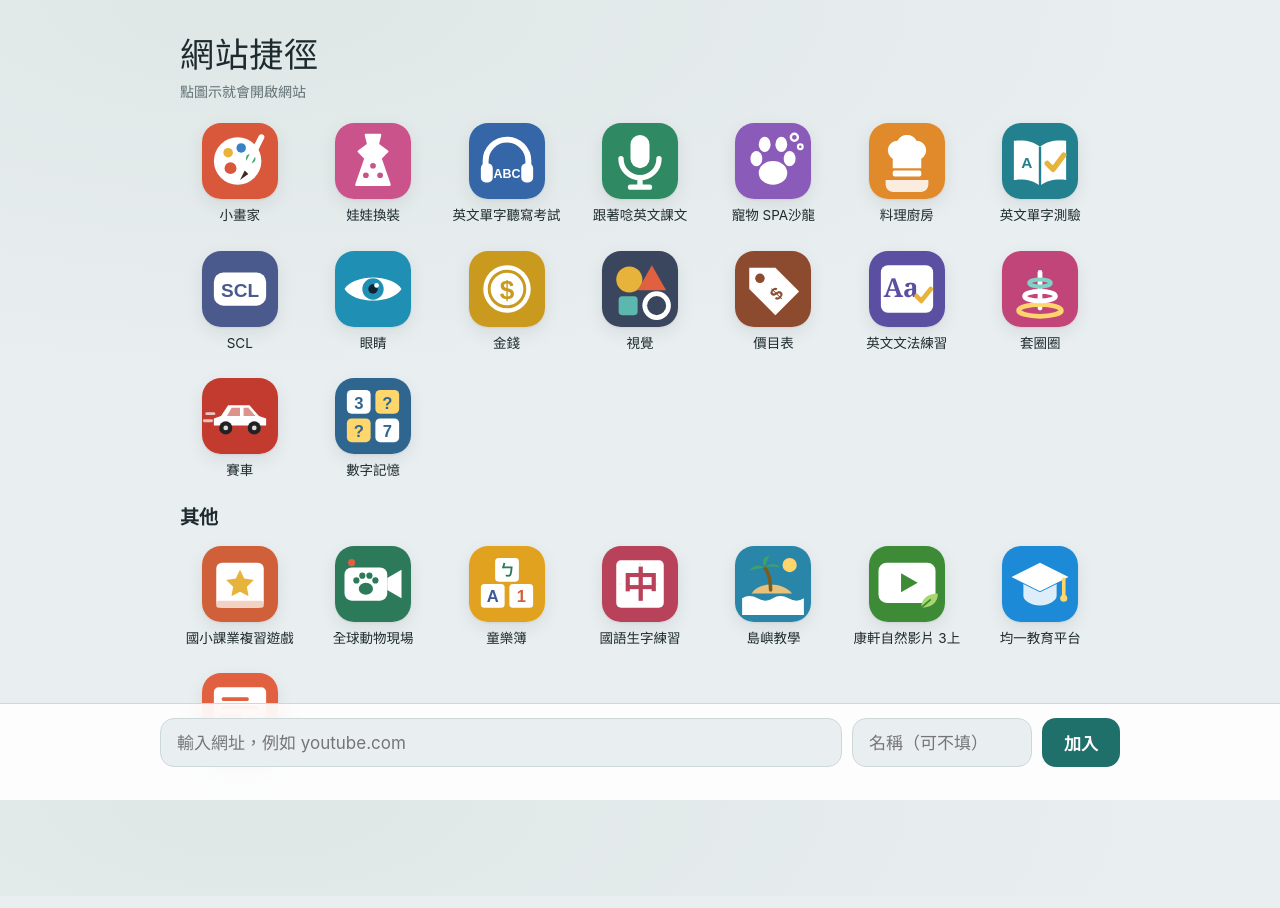
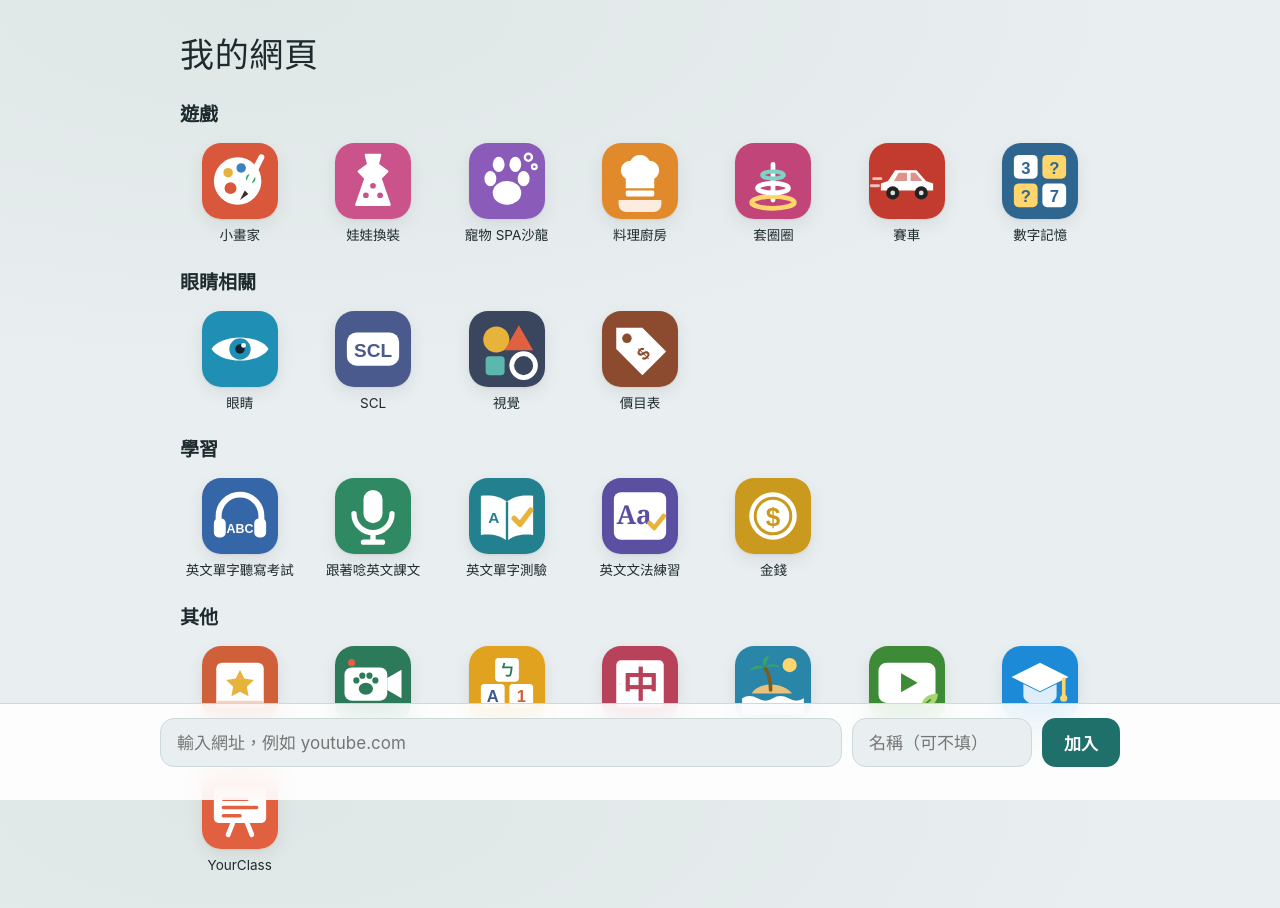
Before and after one commit to Luna05140514/all-APP, a plain HTML site: page index.html in a window 1280 px wide. Drawn offline with Linux system fonts and the light colour scheme; a web font is replaced by a local one.

Commit message:
Add files via upload

```diff
--- a/index.html
+++ b/index.html
@@ -3,10 +3,10 @@
 <head>
 <meta charset="utf-8">
 <meta name="viewport" content="width=device-width,initial-scale=1,viewport-fit=cover">
-<title>網站捷徑</title>
+<title>我的網頁</title>
 <meta name="apple-mobile-web-app-capable" content="yes">
 <meta name="mobile-web-app-capable" content="yes">
-<meta name="apple-mobile-web-app-title" content="網站捷徑">
+<meta name="apple-mobile-web-app-title" content="我的網頁">
 <meta name="apple-mobile-web-app-status-bar-style" content="default">
 <link rel="preconnect" href="https://fonts.googleapis.com">
 <link rel="stylesheet" href="https://fonts.googleapis.com/css2?family=Huninn&display=swap">
@@ -89,13 +89,23 @@ h2{font-family:var(--f-display);font-size:19px;margin:0;font-weight:700}
 <div class="wrap">
   <header>
     <div>
-      <h1>網站捷徑</h1>
-      <div class="sub">點圖示就會開啟網站</div>
+      <h1>我的網頁</h1>
     </div>
   </header>
 
-  <section class="group" aria-label="網站">
-    <div id="shared" class="grid"></div>
+  <section class="group" aria-labelledby="h-game">
+    <h2 id="h-game">遊戲</h2>
+    <div id="g-game" class="grid"></div>
+  </section>
+
+  <section class="group" aria-labelledby="h-eye">
+    <h2 id="h-eye">眼睛相關</h2>
+    <div id="g-eye" class="grid"></div>
+  </section>
+
+  <section class="group" aria-labelledby="h-learn">
+    <h2 id="h-learn">學習</h2>
+    <div id="g-learn" class="grid"></div>
   </section>
 
   <section class="group" aria-labelledby="h-other">
@@ -125,31 +135,31 @@ h2{font-family:var(--f-display);font-size:19px;margin:0;font-weight:700}
 <script>
 (function(){
   const $ = s => document.querySelector(s);
-  const grid=$('#grid'), shared=$('#shared'), others=$('#others'), mine=$('#mine'), msg=$('#msg'), editBtn=$('#editBtn'), picker=$('#picker');
+  const grid=$('#grid'), others=$('#others'), groupEls={game:$('#g-game'),eye:$('#g-eye'),learn:$('#g-learn')}, mine=$('#mine'), msg=$('#msg'), editBtn=$('#editBtn'), picker=$('#picker');
 
   // ── 大家都看得到的網站：要新增就在這裡加一行 ──
   const SITES=[
-    {url:'https://draw.narwhallab.workers.dev/', name:'小畫家', color:'#d9573b',
+    {group:'game', url:'https://draw.narwhallab.workers.dev/', name:'小畫家', color:'#d9573b',
      svg:'<circle cx="30" cy="32" r="20" fill="#fff"/><circle cx="22" cy="25" r="4" fill="#e8b33a"/><circle cx="33" cy="21" r="4" fill="#3b82c4"/><circle cx="41" cy="30" r="4" fill="#3aa36b"/><circle cx="24" cy="38" r="5" fill="#d9573b"/><path d="M50 12 L36 40" stroke="#fff" stroke-width="5" stroke-linecap="round"/><path d="M36 40 l-4 8 7-5z" fill="#3a2a22"/>'},
-    {url:'https://girl-show.narwhallab.workers.dev/', name:'娃娃換裝', color:'#c9538a',
+    {group:'game', url:'https://girl-show.narwhallab.workers.dev/', name:'娃娃換裝', color:'#c9538a',
      svg:'<path d="M26 10 h12 l-2 8 8 6 -6 6 v-4 l-1 0 L46 52 H18 L27 26 h-1 v4 l-6 -6 8 -6z" fill="#fff" stroke="#fff" stroke-width="2" stroke-linejoin="round"/><circle cx="32" cy="36" r="2.4" fill="#c9538a"/><circle cx="26" cy="44" r="2.4" fill="#c9538a"/><circle cx="38" cy="44" r="2.4" fill="#c9538a"/>'},
-    {url:'https://english-test.narwhallab.workers.dev/', name:'英文單字聽寫考試', color:'#3566a8',
+    {group:'learn', url:'https://english-test.narwhallab.workers.dev/', name:'英文單字聽寫考試', color:'#3566a8',
      svg:'<path d="M14 36 v-4 a18 18 0 0 1 36 0 v4" fill="none" stroke="#fff" stroke-width="5" stroke-linecap="round"/><rect x="10" y="34" width="10" height="16" rx="4" fill="#fff"/><rect x="44" y="34" width="10" height="16" rx="4" fill="#fff"/><text x="32" y="46" text-anchor="middle" font-family="Arial,sans-serif" font-weight="700" font-size="10.5" fill="#fff">ABC</text>'},
-    {url:'https://english-speak.narwhallab.workers.dev/', name:'跟著唸英文課文', color:'#2f8a63',
+    {group:'learn', url:'https://english-speak.narwhallab.workers.dev/', name:'跟著唸英文課文', color:'#2f8a63',
      svg:'<rect x="24" y="10" width="16" height="28" rx="8" fill="#fff"/><path d="M16 30 a16 16 0 0 0 32 0" fill="none" stroke="#fff" stroke-width="4.5" stroke-linecap="round"/><path d="M32 46 v8 M24 54 h16" stroke="#fff" stroke-width="4.5" stroke-linecap="round"/>'},
-    {url:'https://pet-salon.narwhallab.workers.dev/', name:'寵物 SPA沙龍', color:'#8a5bb8',
+    {group:'game', url:'https://pet-salon.narwhallab.workers.dev/', name:'寵物 SPA沙龍', color:'#8a5bb8',
      svg:'<ellipse cx="32" cy="42" rx="12" ry="10" fill="#fff"/><ellipse cx="18" cy="30" rx="5" ry="6.5" fill="#fff"/><ellipse cx="46" cy="30" rx="5" ry="6.5" fill="#fff"/><ellipse cx="25" cy="18" rx="5" ry="6.5" fill="#fff"/><ellipse cx="39" cy="18" rx="5" ry="6.5" fill="#fff"/><circle cx="50" cy="12" r="3" fill="none" stroke="#fff" stroke-width="2"/><circle cx="55" cy="20" r="2" fill="none" stroke="#fff" stroke-width="1.8"/>'},
-    {url:'https://cooking.narwhallab.workers.dev/', name:'料理廚房', color:'#e08a2c',
+    {group:'game', url:'https://cooking.narwhallab.workers.dev/', name:'料理廚房', color:'#e08a2c',
      svg:'<path d="M20 30 a8 8 0 0 1 4-15 a9 9 0 0 1 16 0 a8 8 0 0 1 4 15 v8 H20z" fill="#fff"/><rect x="20" y="40" width="24" height="5" rx="1.5" fill="#fff"/><path d="M14 48 h36 v4 a6 6 0 0 1-6 6 H20 a6 6 0 0 1-6-6z" fill="#fff" opacity=".85"/>'},
-    {url:'https://test-vocabulary.narwhallab.workers.dev/', name:'英文單字測驗', color:'#22808f',
+    {group:'learn', url:'https://test-vocabulary.narwhallab.workers.dev/', name:'英文單字測驗', color:'#22808f',
      svg:'<path d="M32 20 C26 15 18 14 10 15 V48 C18 47 26 48 32 53 C38 48 46 47 54 48 V15 C46 14 38 15 32 20z" fill="#fff"/><path d="M32 20 V53" stroke="#22808f" stroke-width="2"/><path d="M38 34 l5 5 9-12" fill="none" stroke="#e8b33a" stroke-width="4.5" stroke-linecap="round" stroke-linejoin="round"/><text x="21" y="38" text-anchor="middle" font-family="Arial,sans-serif" font-weight="700" font-size="13" fill="#22808f">A</text>'},
-    {url:'https://scl.narwhallab.workers.dev/', name:'SCL', color:'#4a5a8c',
+    {group:'eye', url:'https://scl.narwhallab.workers.dev/', name:'SCL', color:'#4a5a8c',
      svg:'<rect x="10" y="18" width="44" height="28" rx="8" fill="#fff"/><text x="32" y="38.5" text-anchor="middle" font-family="Arial,sans-serif" font-weight="700" font-size="16" fill="#4a5a8c">SCL</text>'},
-    {url:'https://eyes.narwhallab.workers.dev/', name:'眼睛', color:'#1f8fb3',
+    {group:'eye', url:'https://eyes.narwhallab.workers.dev/', name:'眼睛', color:'#1f8fb3',
      svg:'<path d="M8 32 C16 19 48 19 56 32 C48 45 16 45 8 32z" fill="#fff"/><circle cx="32" cy="32" r="9" fill="#1f8fb3"/><circle cx="32" cy="32" r="4" fill="#123"/><circle cx="35" cy="29" r="2" fill="#fff"/>'},
-    {url:'https://money.narwhallab.workers.dev/', name:'金錢', color:'#c99a1e',
+    {group:'learn', url:'https://money.narwhallab.workers.dev/', name:'金錢', color:'#c99a1e',
      svg:'<circle cx="32" cy="32" r="20" fill="#fff"/><circle cx="32" cy="32" r="15" fill="none" stroke="#c99a1e" stroke-width="2.5"/><text x="32" y="40" text-anchor="middle" font-family="Arial,sans-serif" font-weight="700" font-size="22" fill="#c99a1e">$</text>'},
-    {url:'https://visual.narwhallab.workers.dev/', name:'視覺', color:'#39465e',
+    {group:'eye', url:'https://visual.narwhallab.workers.dev/', name:'視覺', color:'#39465e',
      svg:'<circle cx="23" cy="24" r="11" fill="#e8b33a"/><path d="M42 12 L54 33 H30z" fill="#e0603f"/><rect x="14" y="38" width="16" height="16" rx="3" fill="#5cb8ae"/><path d="M36 46 a10 10 0 1 0 20 0 a10 10 0 1 0 -20 0" fill="none" stroke="#fff" stroke-width="4"/>'},
     {other:true, url:'https://kuog88.github.io/', name:'國小課業複習遊戲', color:'#d0603a',
      svg:'<rect x="12" y="14" width="40" height="38" rx="5" fill="#fff"/><path d="M32 20 l3.6 7.4 8.1 1.2-5.9 5.7 1.4 8.1L32 38.6l-7.2 3.8 1.4-8.1-5.9-5.7 8.1-1.2z" fill="#e8b33a"/><rect x="12" y="46" width="40" height="6" rx="2" fill="#f3d2c4"/>'},
@@ -161,21 +171,21 @@ h2{font-family:var(--f-display);font-size:19px;margin:0;font-weight:700}
      svg:'<rect x="12" y="12" width="40" height="40" rx="4" fill="#fff"/><path d="M32 14 V50 M14 32 H50" stroke="#f5e3e7" stroke-width="1" stroke-dasharray="3 3"/><text x="32" y="44" text-anchor="middle" font-family="PingFang TC,Noto Sans TC,sans-serif" font-weight="700" font-size="30" fill="#b8425a">中</text>'},
     {other:true, url:'https://shanechen07.github.io/JDPS-SS/', name:'島嶼教學', color:'#2a86a8',
      svg:'<circle cx="46" cy="16" r="6" fill="#ffd66b"/><path d="M14 40 C20 30 40 30 48 40z" fill="#e8c27a"/><path d="M30 37 C30 28 28 22 25 18" fill="none" stroke="#7a5c1e" stroke-width="3" stroke-linecap="round"/><path d="M25 18 C20 15 14 17 12 21 C17 19 21 19 25 18 C22 13 24 9 29 8 C27 12 26 15 25 18 C30 14 35 15 38 18 C33 17 29 17 25 18" fill="#3aa36b"/><path d="M6 44 q6-4 13 0 t13 0 t13 0 t13 0 V58 H6z" fill="#fff"/>'},
-    {url:'https://price-list.narwhallab.workers.dev/', name:'價目表', color:'#8c4a2f',
+    {group:'eye', url:'https://price-list.narwhallab.workers.dev/', name:'價目表', color:'#8c4a2f',
      svg:'<path d="M12 14 H34 L54 34 L34 54 L12 32z" fill="#fff" stroke-linejoin="round"/><circle cx="21" cy="23" r="4" fill="#8c4a2f"/><text x="35" y="41" text-anchor="middle" font-family="Arial,sans-serif" font-weight="700" font-size="15" fill="#8c4a2f" transform="rotate(-45 35 36)">$</text>'},
     {other:true, url:'https://digitalmaster.knsh.com.tw/all/video/e/nature.html?l1=3%E4%B8%8A', name:'康軒自然影片 3上', color:'#3d8b37',
      svg:'<rect x="8" y="14" width="48" height="34" rx="7" fill="#fff"/><path d="M27 23 L41 31 L27 39z" fill="#3d8b37"/><path d="M44 52 C44 44 50 40 58 40 C58 48 52 52 44 52z" fill="#a7d86d"/><path d="M44 52 L52 45" stroke="#3d8b37" stroke-width="1.5"/>'},
-    {url:'https://eschool-grammar.narwhallab.workers.dev/', name:'英文文法練習', color:'#5a4fa0',
+    {group:'learn', url:'https://eschool-grammar.narwhallab.workers.dev/', name:'英文文法練習', color:'#5a4fa0',
      svg:'<rect x="10" y="12" width="44" height="40" rx="6" fill="#fff"/><text x="27" y="39" text-anchor="middle" font-family="Georgia,serif" font-weight="700" font-size="22" fill="#5a4fa0">Aa</text><path d="M40 38 l4 4 8-10" fill="none" stroke="#e8b33a" stroke-width="4" stroke-linecap="round" stroke-linejoin="round"/>'},
     {other:true, url:'https://www.junyiacademy.org/', name:'均一教育平台', color:'#1c8ad6',
      svg:'<path d="M8 26 L32 14 L56 26 L32 38z" fill="#fff"/><path d="M18 32 v10 c0 4 7 8 14 8 s14-4 14-8 V32 l-14 7z" fill="#fff" opacity=".85"/><path d="M52 28 v14" stroke="#ffd66b" stroke-width="3" stroke-linecap="round"/><circle cx="52" cy="44" r="3" fill="#ffd66b"/>'},
     {other:true, url:'https://www.yourclass.com.tw/', name:'YourClass', color:'#e0603f',
      svg:'<rect x="10" y="12" width="44" height="30" rx="4" fill="#fff"/><path d="M18 22 h20 M18 29 h28 M18 36 h14" stroke="#e0603f" stroke-width="3" stroke-linecap="round"/><path d="M26 42 l-4 10 M38 42 l4 10" stroke="#fff" stroke-width="4" stroke-linecap="round"/>'},
-    {url:'https://ring.narwhallab.workers.dev/', name:'套圈圈', color:'#c2457a',
+    {group:'game', url:'https://ring.narwhallab.workers.dev/', name:'套圈圈', color:'#c2457a',
      svg:'<rect x="30" y="16" width="4" height="34" rx="2" fill="#fff"/><ellipse cx="32" cy="50" rx="18" ry="5" fill="none" stroke="#ffd66b" stroke-width="4"/><ellipse cx="32" cy="38" rx="13" ry="4" fill="none" stroke="#fff" stroke-width="4"/><ellipse cx="32" cy="27" rx="9" ry="3" fill="none" stroke="#7fd3c6" stroke-width="3.5"/>'},
-    {url:'https://car-racing.narwhallab.workers.dev/', name:'賽車', color:'#c23b2e',
+    {group:'game', url:'https://car-racing.narwhallab.workers.dev/', name:'賽車', color:'#c23b2e',
      svg:'<path d="M10 40 v-6 l6-2 6-9 h18 l8 9 6 2 v6z" fill="#fff"/><path d="M25 25 h7 v7 h-11z M35 25 h4 l6 7 h-10z" fill="#c23b2e" opacity=".55"/><circle cx="20" cy="42" r="5.5" fill="#222"/><circle cx="44" cy="42" r="5.5" fill="#222"/><circle cx="20" cy="42" r="2" fill="#ddd"/><circle cx="44" cy="42" r="2" fill="#ddd"/><path d="M4 30 h6 M2 36 h6" stroke="#fff" stroke-width="2.5" stroke-linecap="round" opacity=".7"/>'},
-    {url:'https://number-memory.narwhallab.workers.dev/', name:'數字記憶', color:'#2f6690',
+    {group:'game', url:'https://number-memory.narwhallab.workers.dev/', name:'數字記憶', color:'#2f6690',
      svg:'<rect x="10" y="10" width="20" height="20" rx="4" fill="#fff"/><rect x="34" y="10" width="20" height="20" rx="4" fill="#ffd66b"/><rect x="10" y="34" width="20" height="20" rx="4" fill="#ffd66b"/><rect x="34" y="34" width="20" height="20" rx="4" fill="#fff"/><text x="20" y="26" text-anchor="middle" font-family="Arial,sans-serif" font-weight="700" font-size="14" fill="#2f6690">3</text><text x="44" y="50" text-anchor="middle" font-family="Arial,sans-serif" font-weight="700" font-size="14" fill="#2f6690">7</text><text x="44" y="26" text-anchor="middle" font-family="Arial,sans-serif" font-weight="700" font-size="14" fill="#2f6690">?</text><text x="20" y="50" text-anchor="middle" font-family="Arial,sans-serif" font-weight="700" font-size="14" fill="#2f6690">?</text>'},
   ];
   const KEY='shortcut-links-v1';
@@ -230,11 +240,14 @@ h2{font-family:var(--f-display);font-size:19px;margin:0;font-weight:700}
   function withOrigin(l){try{const u=new URL(l.url);return {...l,host:u.hostname,origin:u.origin}}catch(e){return l}}
 
   function render(){
-    shared.textContent=''; others.textContent=''; grid.textContent='';
-    SITES.map(withOrigin).forEach(site=>{
+    Object.values(groupEls).forEach(e=>e.textContent=''); others.textContent=''; grid.textContent='';
+    // 每一類裡的排列順序
+    const ORDER=['draw','girl-show','pet-salon','cooking','ring','car-racing','number-memory','eyes','scl','visual','price-list','english-test','english-speak','test-vocabulary','eschool-grammar','money'];
+    const rank=site=>{const i=ORDER.indexOf(site.host.split('.')[0]);return i<0?999:i};
+    SITES.map(withOrigin).map((x,i)=>[x,i]).sort((a,b)=>((a[0].other?1000+a[1]:rank(a[0]))-(b[0].other?1000+b[1]:rank(b[0])))||a[1]-b[1]).map(x=>x[0]).forEach(site=>{
       const cell=document.createElement('div'); cell.className='cell';
       cell.appendChild(tile(site,()=>svgIcon(site)));
-      (site.other?others:shared).appendChild(cell);
+      (site.other?others:(groupEls[site.group]||others)).appendChild(cell);
     });
     mine.hidden=links.length===0;
     editBtn.hidden=links.length===0 && !editing;
```
